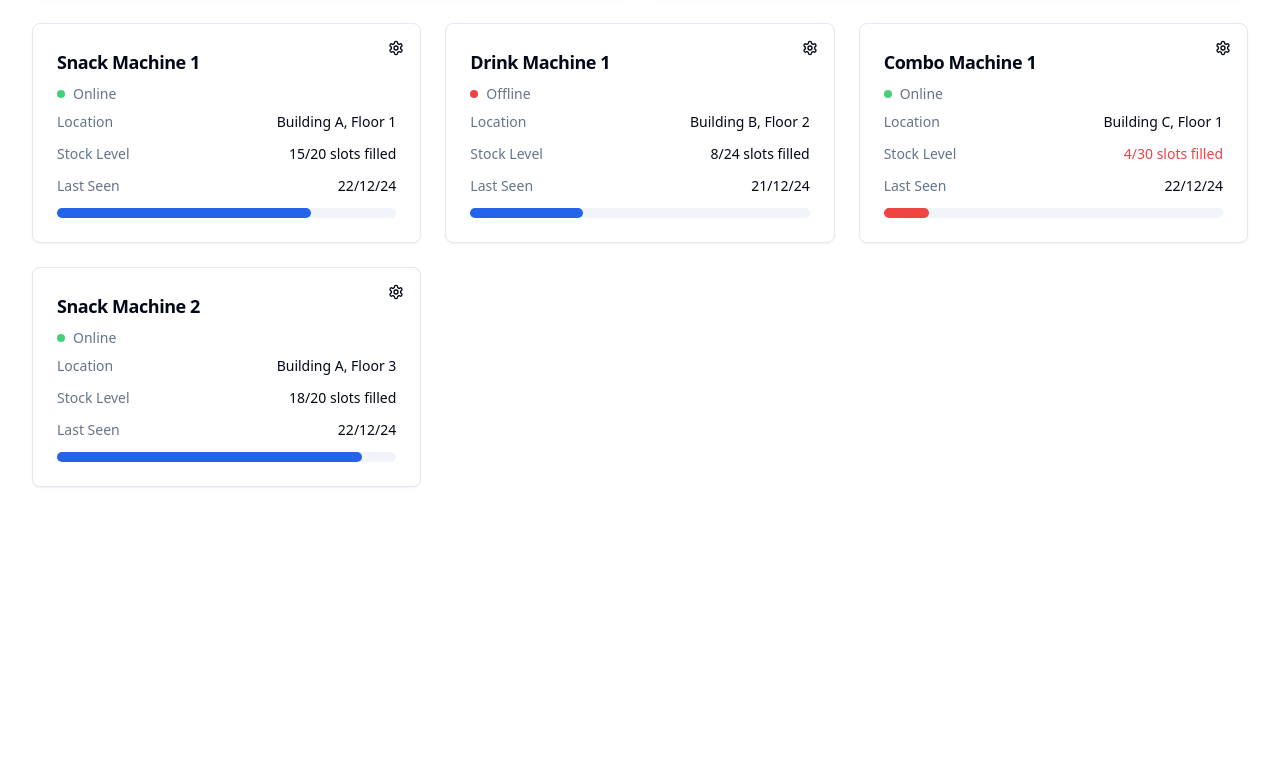
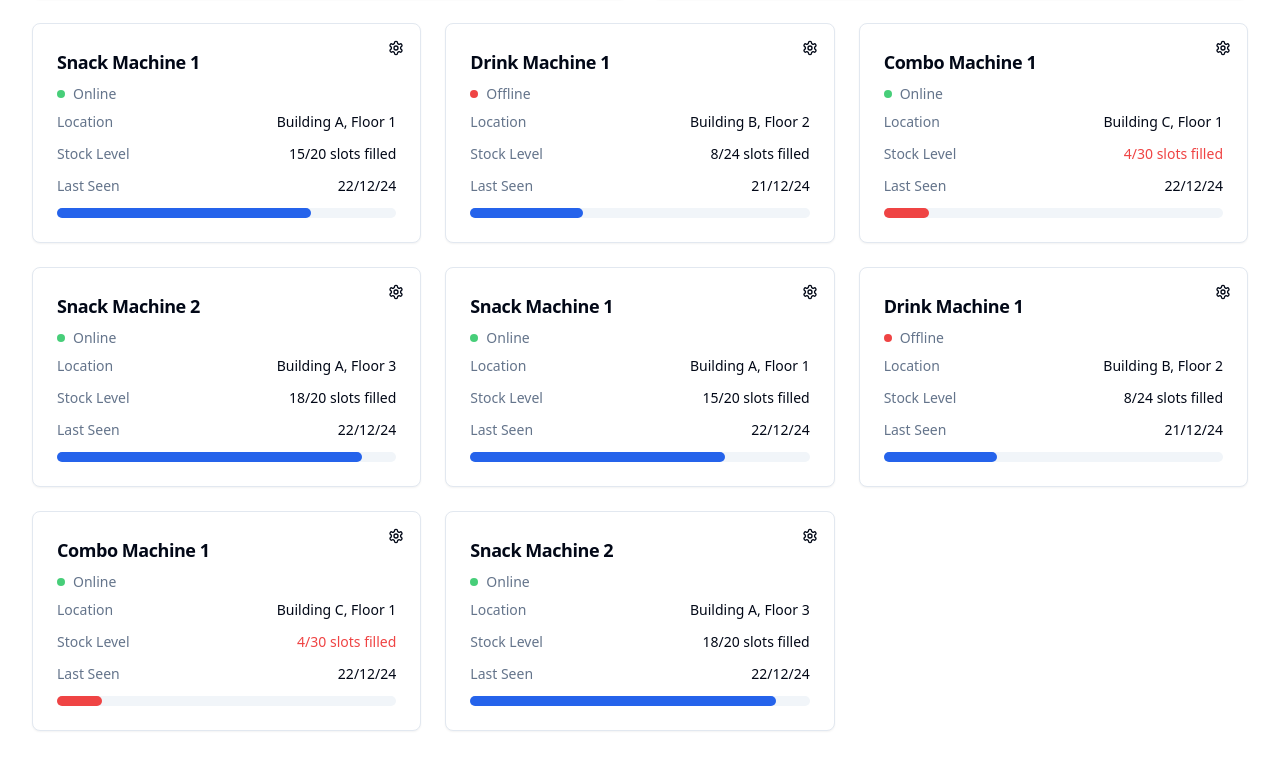
Before and after one commit to AMarkovic0/krpomat-ui, a React (Vite) app: page / in a window 1280 px wide. Shown: the part 602-1365 px from the top of the page. Before the commit the page ends 1121 px from the top, so only its background shows below. Built offline with nearby package versions, Linux system fonts and the light colour scheme.

Commit message:
Double mock machines

```diff
--- a/src/pages/Index.tsx
+++ b/src/pages/Index.tsx
@@ -9,6 +9,42 @@ import { addDays, format, subDays, eachDayOfInterval } from "date-fns";
 import { DateRange } from "react-day-picker";
 
 const mockMachines = [
+  {
+    id: "vm1",
+    name: "Snack Machine 1",
+    location: "Building A, Floor 1",
+    isOnline: true,
+    lastSeen: new Date(),
+    stockLevel: 15,
+    totalSlots: 20,
+  },
+  {
+    id: "vm2",
+    name: "Drink Machine 1",
+    location: "Building B, Floor 2",
+    isOnline: false,
+    lastSeen: new Date(Date.now() - 86400000), // 1 day ago
+    stockLevel: 8,
+    totalSlots: 24,
+  },
+  {
+    id: "vm3",
+    name: "Combo Machine 1",
+    location: "Building C, Floor 1",
+    isOnline: true,
+    lastSeen: new Date(),
+    stockLevel: 4,
+    totalSlots: 30,
+  },
+  {
+    id: "vm4",
+    name: "Snack Machine 2",
+    location: "Building A, Floor 3",
+    isOnline: true,
+    lastSeen: new Date(),
+    stockLevel: 18,
+    totalSlots: 20,
+  },
   {
     id: "vm1",
     name: "Snack Machine 1",
```
